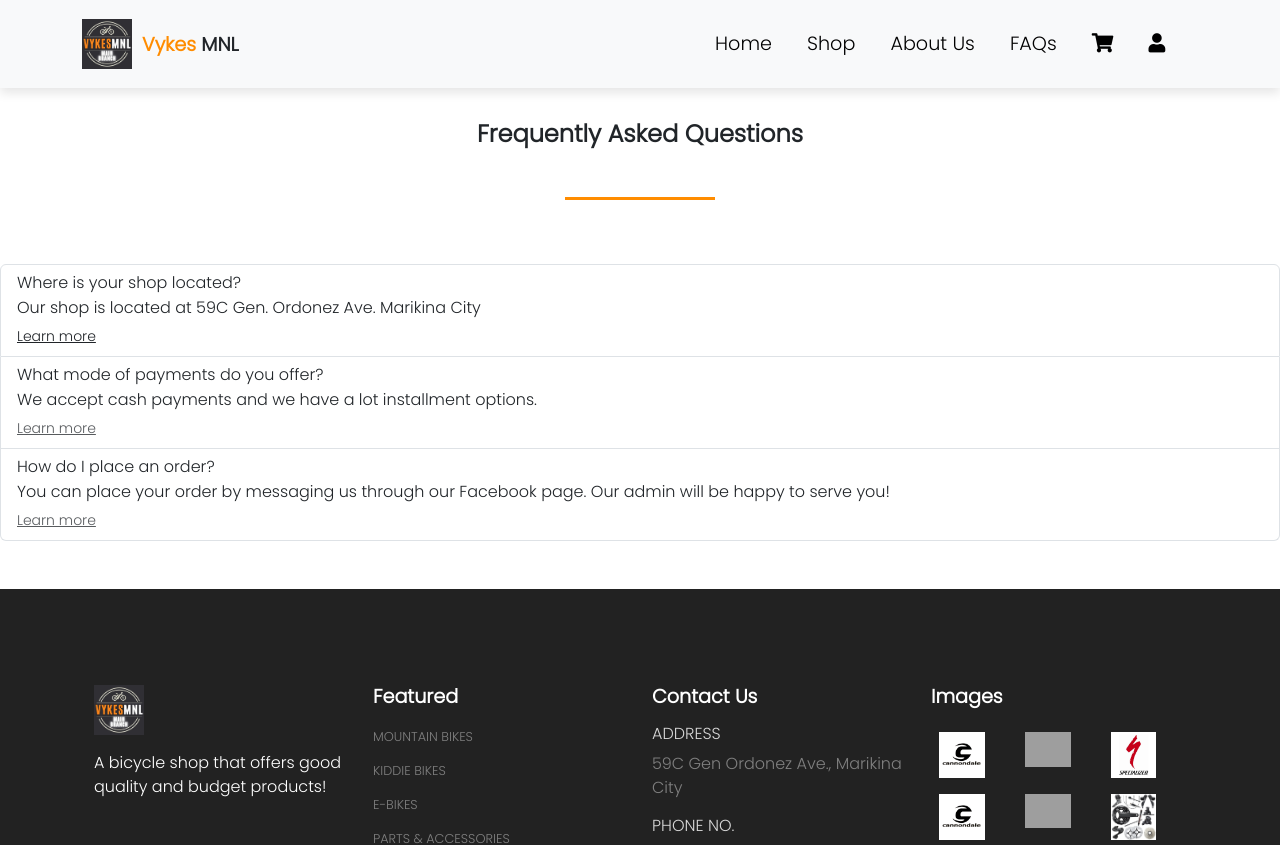
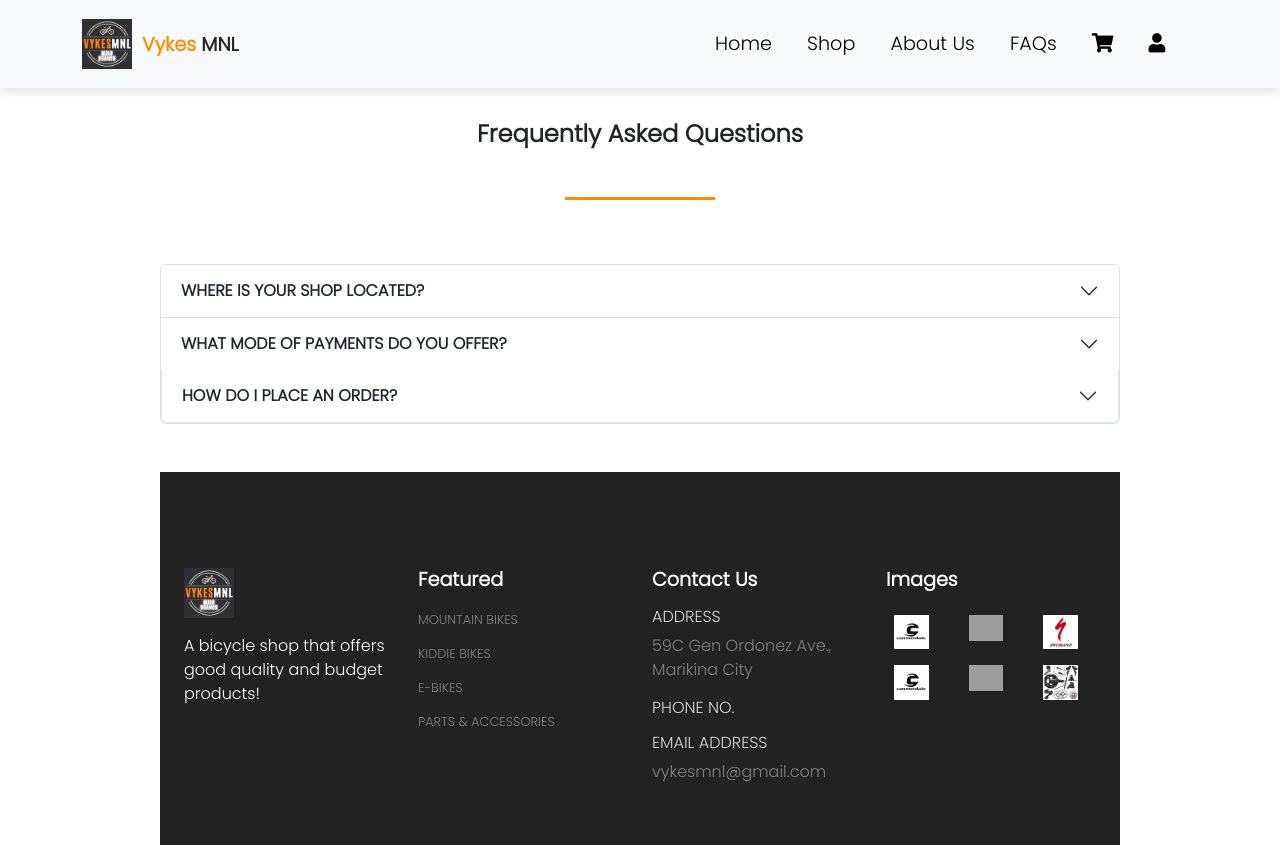
Before and after one commit to ordcacai/bikeshop-ims, a PHP site: page /faqs.php in a window 1280 px wide. Shown: the top 845 px of the page. Run offline with PHP 8.4, Linux system fonts and the light colour scheme; grey boxes are pictures that could not be loaded.

Commit message:
faqs updated ulit

```diff
--- a/faqs.php
+++ b/faqs.php
@@ -5,62 +5,53 @@
 ?>
 
 <br>
-<div class="container text-center mt-5 py-5">
+<div class="container text-center mt-5 py-md-5">
     <h3>Frequently Asked Questions</h3><br>
     <hr class="mx-auto">
 </div>
-<div class="row mx-auto container"></div>
 
-    <!-- FAQs -->
+<div class="container"> </div>
 
-    <div class="list-group w-100">
-        <a href="#shortExampleAnswer1collapse" data-mdb-toggle="collapse" aria-expanded="false"
-            aria-controls="shortExampleAnswer1collapse" class="list-group-item list-group-item-action">
-            <div class="d-flex w-100 justify-content-between">
-              <h5 class="mb-1">Where is your shop located?</h5>
+<div class="accordion w-75 mx-auto" id="accordionExample">
+  <div class="accordion-item">
+    <h2 class="accordion-header" id="headingOne">
+      <button class="accordion-button collapsed" type="button" data-bs-toggle="collapse" data-bs-target="#collapseOne" aria-expanded="false" aria-controls="collapseOne">
+      Where is your shop located?
+      </button>
+    </h2>
+    <div id="collapseOne" class="accordion-collapse collapse" aria-labelledby="headingOne" data-bs-parent="#accordionExample">
+      <div class="accordion-body">
+        <strong>Our shop is located at 59C Gen. Ordonez Ave. Marikina City</strong> We also have other branches. One in Sta. Rosa, Laguna and one in Trece, Cavite.
+      </div>
     </div>
+  </div>
 
-    <p class="mb-1">Our shop is located at 59C Gen. Ordonez Ave. Marikina City</p>
-    <small><u>Learn more</u></small>
-
-    <!-- Collapsed content -->
-
-    <div class="collapse mt-3" id="shortExampleAnswer1collapse">
-      We also have other branches. One in Sta. Rosa, Laguna and one in Trece, Cavite.
-    </div>
-</a>
-
-  <a href="#shortExampleAnswer2collapse" data-mdb-toggle="collapse" aria-expanded="false"
-    aria-controls="shortExampleAnswer1collapse" class="list-group-item list-group-item-action">
-    <div class="d-flex w-100 justify-content-between">
-      <h5 class="mb-1">What mode of payments do you offer?</h5>
-    </div>
-    <p class="mb-1">
-      We accept cash payments and we have a lot installment options.
-    </p>
-    <small class="text-muted"><u>Learn more</u></small>
-
-    <!-- Collapsed content -->
-    <div class="collapse mt-3" id="shortExampleAnswer2collapse">
-      We accept cash payments and also consider payments thru Gcash or Bank transfer. We accept installment plans through
+  <div class="accordion-item">
+    <h2 class="accordion-header" id="headingTwo">
+      <button class="accordion-button collapsed" type="button" data-bs-toggle="collapse" data-bs-target="#collapseTwo" aria-expanded="false" aria-controls="collapseTwo">
+      What mode of payments do you offer?
+      </button>
+    </h2>
+    <div id="collapseTwo" class="accordion-collapse collapse" aria-labelledby="headingTwo" data-bs-parent="#accordionExample">
+      <div class="accordion-body">
+        <strong>We accept cash payments and we have a lot installment options.</strong> We accept cash payments and also consider payments thru Gcash or Bank transfer. We accept installment plans through
       Home Credit, Credit Cards, Atome App, BillEase App and Cashalo App.
     </div>
-  </a>
-  <a href="#shortExampleAnswer3collapse" data-mdb-toggle="collapse" aria-expanded="false"
-    aria-controls="shortExampleAnswer1collapse" class="list-group-item list-group-item-action">
-    <div class="d-flex w-100 justify-content-between">
-      <h5 class="mb-1">How do I place an order?</h5>
+  </div>
+
+  <div class="accordion-item">
+    <h2 class="accordion-header" id="headingThree">
+      <button class="accordion-button collapsed" type="button" data-bs-toggle="collapse" data-bs-target="#collapseThree" aria-expanded="false" aria-controls="collapseThree">
+      How do I place an order?
+      </button>
+    </h2>
+    <div id="collapseThree" class="accordion-collapse collapse" aria-labelledby="headingThree" data-bs-parent="#accordionExample">
+      <div class="accordion-body">
+        <strong>You can place your order by messaging us through our Facebook page. Our admin will be happy to serve you!</strong>
+        You can also place an order through our website, just fill up the order form and wait for our confirmation for your order.
+      </div>
     </div>
-    <p class="mb-1">
-      You can place your order by messaging us through our Facebook page. Our admin will be happy to serve you!
-    </p>
-    <small class="text-muted"><u>Learn more</u></small>
-
-    <!-- Collapsed content -->
-    <div class="collapse mt-3" id="shortExampleAnswer3collapse">
-      You can also place an order through our website, just fill up the order form and wait for our confirmation for your order.
-    </div>
-  </a>
+  </div>
 </div>
 
     <?php include('layouts/footer.php'); ?>
--- a/layouts/footer.php
+++ b/layouts/footer.php
@@ -1,4 +1,5 @@
       <!-- Footer -->
+
 
       <footer class="mt-5 py-5">
 
--- a/layouts/header.php
+++ b/layouts/header.php
@@ -13,10 +13,10 @@ session_start();
     <meta http-equiv="X-UA-Compatible" content="IE=edge">
     <meta name="viewport" content="width=device-width, initial-scale=1.0">
     <title>Home</title>
-
     <link href="https://cdn.jsdelivr.net/npm/bootstrap@5.3.0-alpha2/dist/css/bootstrap.min.css" rel="stylesheet" integrity="sha384-aFq/bzH65dt+w6FI2ooMVUpc+21e0SRygnTpmBvdBgSdnuTN7QbdgL+OapgHtvPp" crossorigin="anonymous">
     <link rel="stylesheet" href="https://use.fontawesome.com/releases/v5.15.4/css/all.css" integrity="sha384-DyZ88mC6Up2uqS4h/KRgHuoeGwBcD4Ng9SiP4dIRy0EXTlnuz47vAwmeGwVChigm" crossorigin="anonymous"/>
     <link rel="stylesheet" href="assets/css/style.css">
+
 
 </head>
 <body>
```
